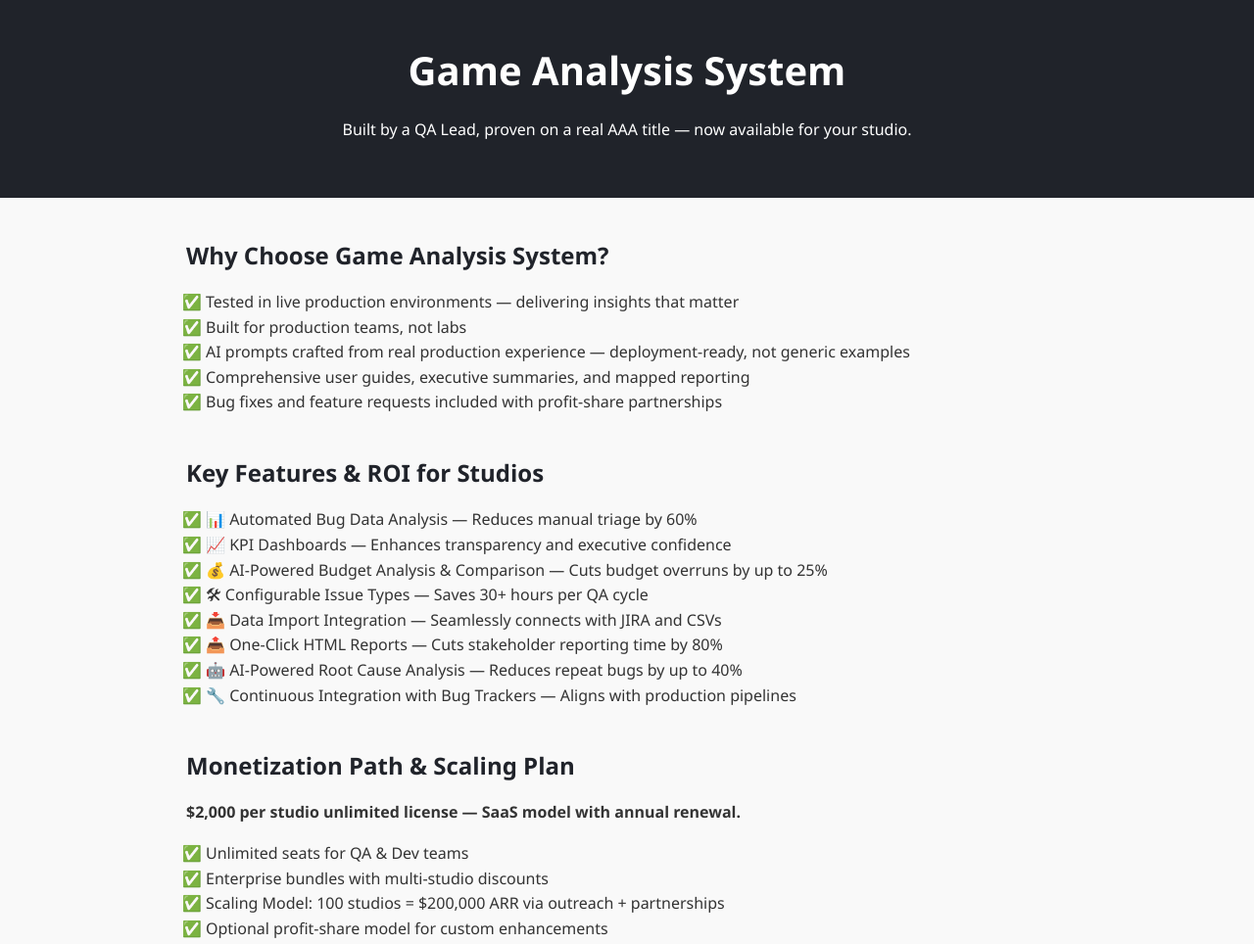
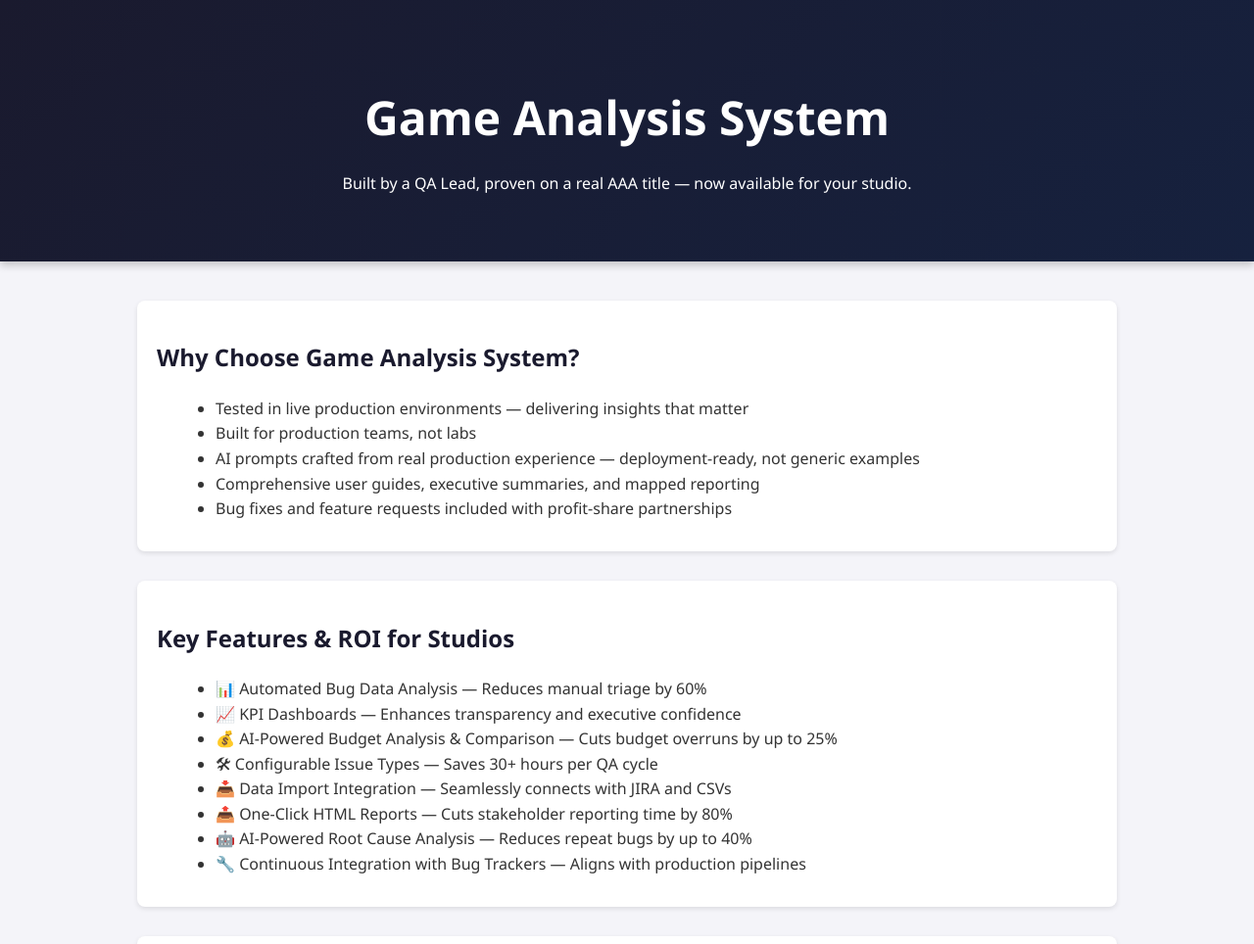
Before and after one commit to dafkenaniah/GAS, a plain HTML site: page index.html in a window 1280 px wide. Shown: the top 964 px of the page at 98% size. Drawn offline with Linux system fonts and the light colour scheme.

Commit message:
Update styles.css

```diff
--- a/styles.css
+++ b/styles.css
@@ -1,6 +1,6 @@
 body {
     font-family: 'Segoe UI', Tahoma, Geneva, Verdana, sans-serif;
-    background-color: #f9f9f9;
+    background: #f4f4f9;
     color: #333;
     margin: 0;
     padding: 0;
@@ -8,45 +8,43 @@ body {
 }
 
 header {
-    background-color: #20232a;
+    background: linear-gradient(135deg, #1a1a2e, #16213e);
     color: white;
     text-align: center;
-    padding: 40px 20px;
+    padding: 50px 20px;
+    box-shadow: 0 4px 8px rgba(0, 0, 0, 0.2);
 }
 
 header h1 {
-    margin: 0;
-    font-size: 2.5em;
+    font-size: 3em;
+    margin-bottom: 10px;
 }
 
 main {
-    max-width: 900px;
+    max-width: 1000px;
     margin: 40px auto;
     padding: 0 20px;
 }
 
+section {
+    background: white;
+    margin-bottom: 30px;
+    padding: 20px;
+    border-radius: 8px;
+    box-shadow: 0 2px 5px rgba(0, 0, 0, 0.1);
+}
+
 h2 {
-    color: #20232a;
+    color: #1a1a2e;
+}
+
+ul, ol {
+    margin-left: 20px;
     margin-bottom: 10px;
 }
 
-ul {
-    list-style-type: '✅ ';
-    padding-left: 20px;
-    margin-bottom: 20px;
-}
-
-ol {
-    margin-left: 20px;
-    margin-bottom: 20px;
-}
-
-section {
-    margin-bottom: 40px;
-}
-
 a {
-    color: #1a73e8;
+    color: #e94560;
     text-decoration: none;
 }
 
@@ -55,9 +53,10 @@ a:hover {
 }
 
 footer {
-    background-color: #20232a;
+    background: #1a1a2e;
     color: white;
     text-align: center;
     padding: 20px;
+    margin-top: 40px;
     font-size: 0.9em;
 }
```
